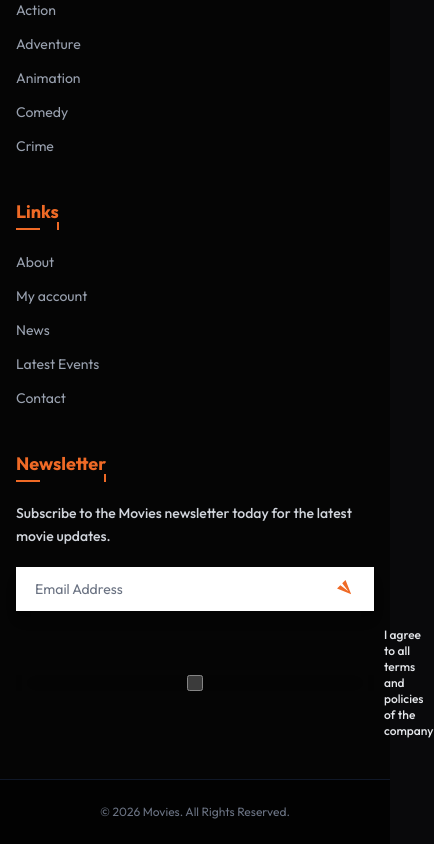
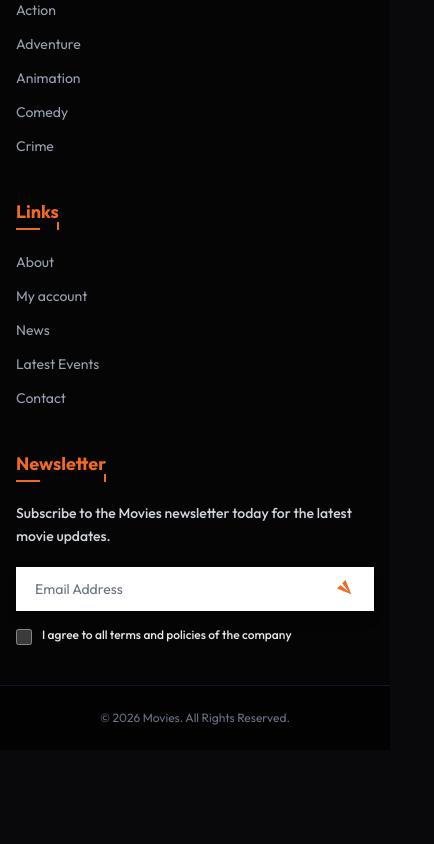
Before and after one commit to gelila-d/Movie-Booking, a Vue app in the folder frontend/: page / in a window 390 px wide. Shown: the part 4394-5238 px from the top of the page, 434 px wide, since content can reach past the window. After the commit the page ends 5144 px from the top, so only its background shows below. Built offline with nearby package versions, Linux system fonts and the light colour scheme; no server answers; a web font is replaced by a local one.

Commit message:
fixing the footer

```diff
--- a/frontend/src/components/Footer.vue
+++ b/frontend/src/components/Footer.vue
@@ -152,14 +152,14 @@
             </div>
 
             <!-- Agreement Checkbox -->
-            <label class="flex items-center space-x-2.5 cursor-pointer text-xs sm:text-sm text-gray-200 hover:text-white transition-colors pt-1 select-none group">
+            <label class="w-full flex items-start gap-2.5 cursor-pointer text-xs sm:text-sm text-gray-200 hover:text-white transition-colors pt-1 select-none group">
               <input
                 v-model="agree"
                 type="checkbox"
                 required
-                class="w-4 h-4 rounded-full accent-[#ef6a26] cursor-pointer shrink-0 border border-gray-400 focus:ring-1 focus:ring-[#ef6a26]"
+                class="footer-checkbox accent-[#ef6a26] cursor-pointer"
               />
-              <span class="text-gray-200 font-medium group-hover:text-white">I agree to all terms and policies of the company</span>
+              <span class="flex-1 min-w-0 break-words text-gray-200 font-medium group-hover:text-white leading-snug">I agree to all terms and policies of the company</span>
             </label>
 
             <!-- Success Message Toast -->
@@ -199,5 +199,16 @@ const handleSubscribe = () => {
 </script>
 
 <style scoped>
-/* Optional specific overrides */
+/* Override global input width:100% which breaks the checkbox flex layout */
+.footer-checkbox {
+  width: 1rem !important;
+  height: 1rem !important;
+  min-width: 1rem !important;
+  max-width: 1rem !important;
+  padding: 0 !important;
+  margin-top: 2px;
+  background: transparent !important;
+  border-radius: 3px !important;
+  flex-shrink: 0;
+}
 </style>
```
